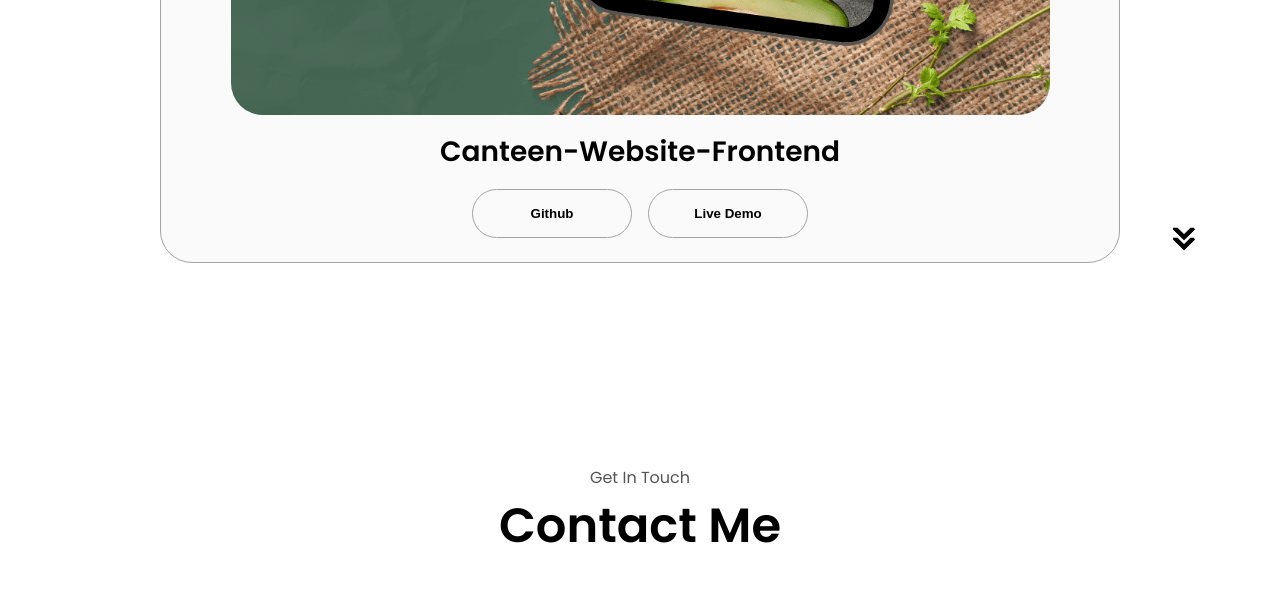
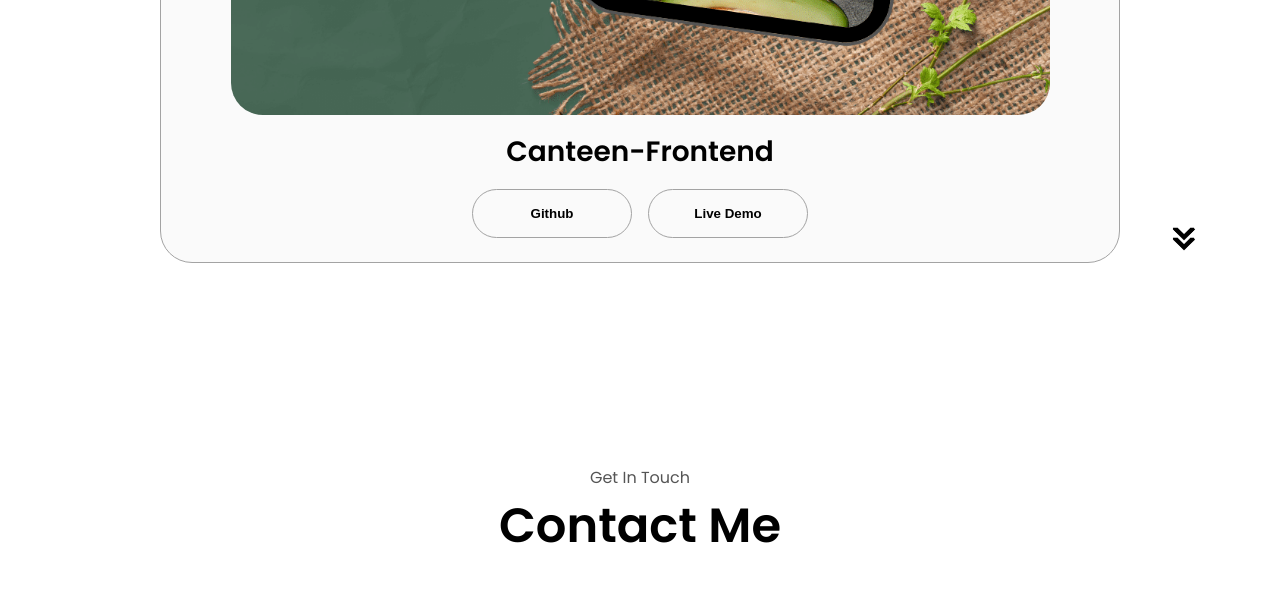
Before and after one commit to prajnashankari/portfolio, a plain HTML site: page index.html in a window 1280 px wide. Shown: the part 3900-4491 px from the top of the page. Drawn offline with Linux system fonts and the light colour scheme.

Commit message:
Update index.html

```diff
--- a/index.html
+++ b/index.html
@@ -197,7 +197,7 @@
                     <div class="article-container">
                         <img src="./assets/project-3.png" alt="Project3" class="project-img"/>
                     </div>
-                    <h2 class="skills-sub-title project-title">Canteen-Website-Frontend</h2>
+                    <h2 class="skills-sub-title project-title">Canteen-Frontend</h2>
                     <div class="btn-container">
                         <button class="btn btn-color-2 project-btn" onclick="location.href='https://github.com/'">
                             Github
```
